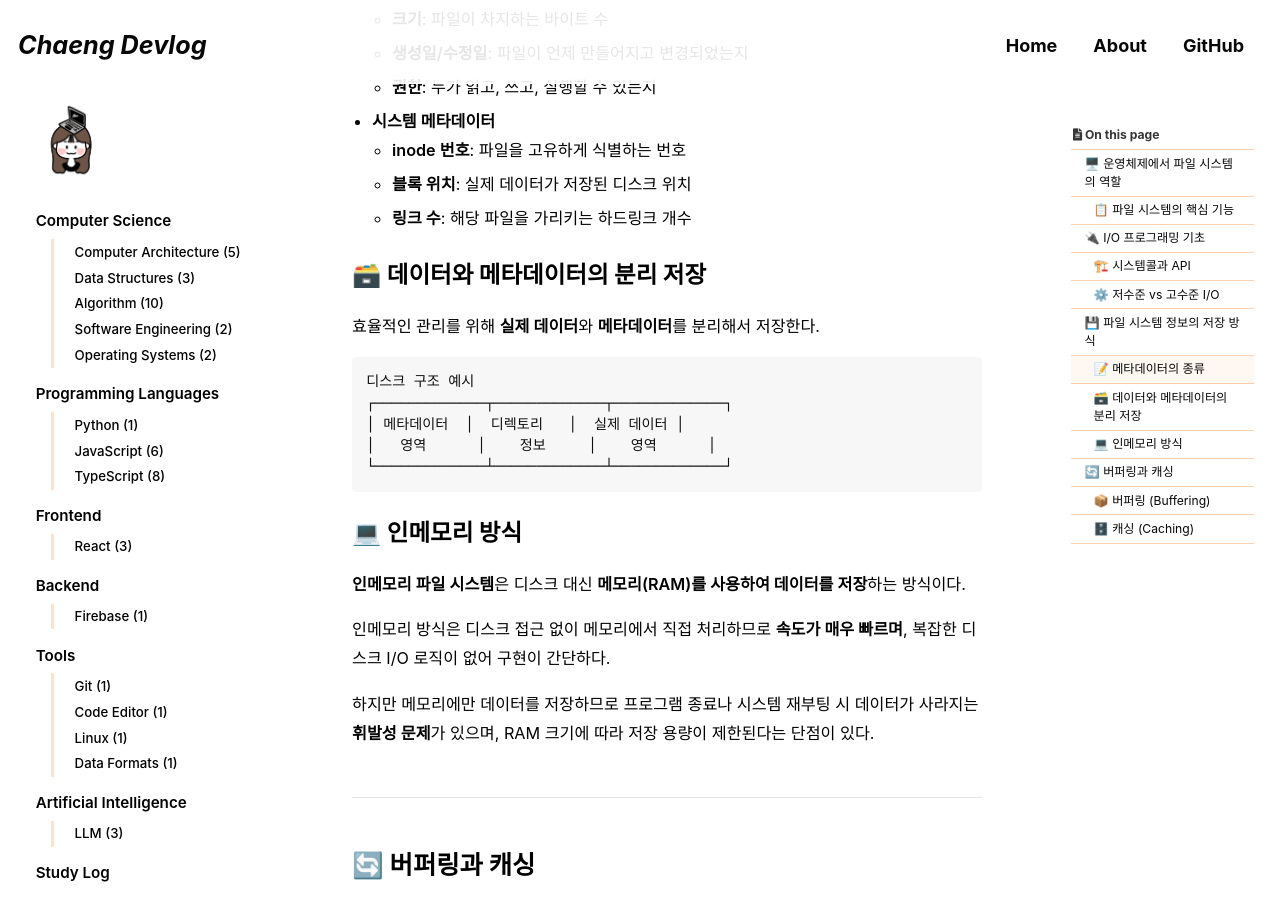
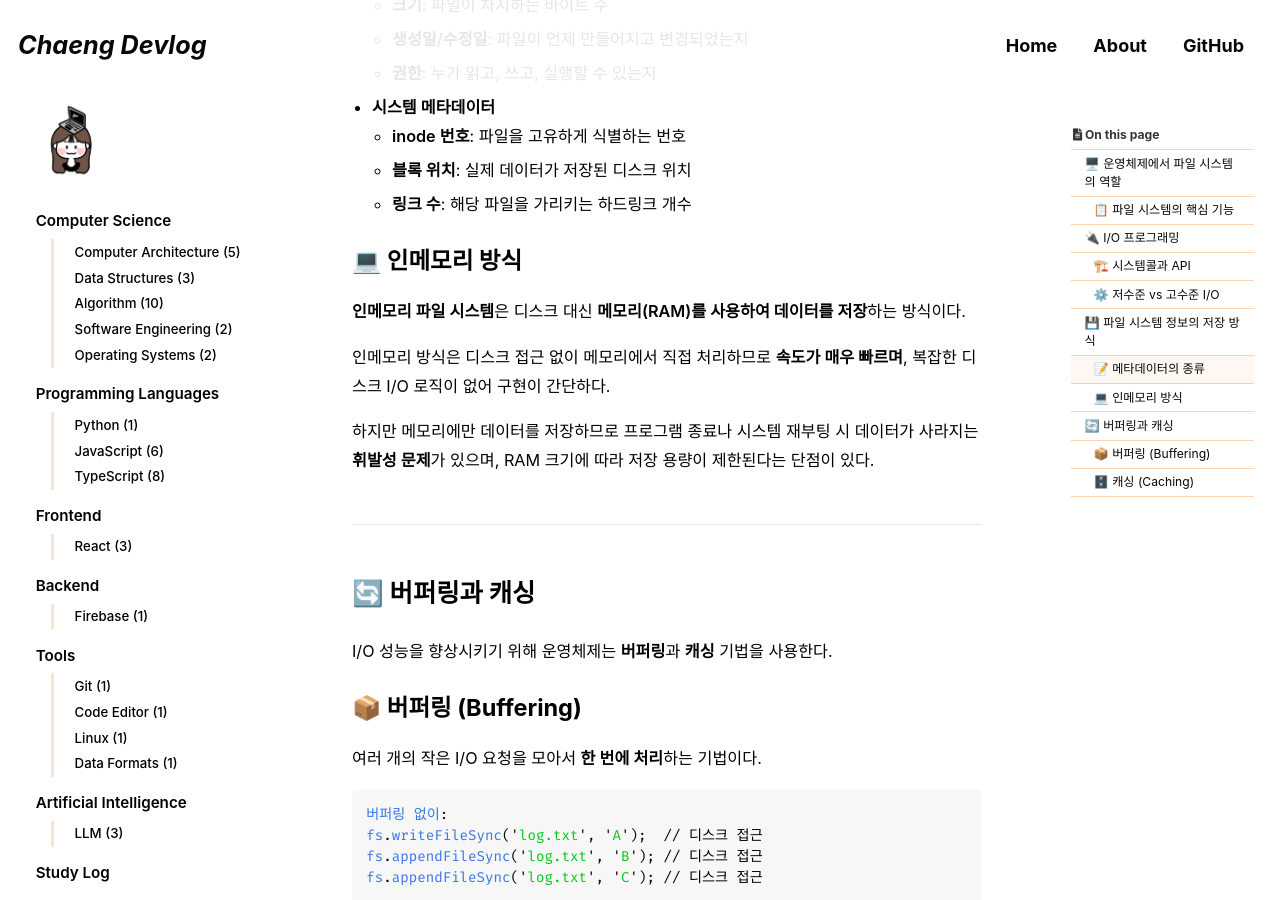
Before and after one commit to cchaeyoung/cchaeyoung.github.io, a Jekyll site: the page built from _posts/2025-07-22-os-filesystem-io-programming.md, in a window 1280 px wide and 900 px high, scrolled down 2397 px. Built offline with Jekyll 4.4.1, drawn with Linux system fonts in a browser that asks for light colours; cached includes are drawn as plain includes; some web fonts are replaced; comment, search, counter and statistics services are not loaded; some of the changed text lies outside the part shown.

Commit message:
docs: Update post about filesystem and I/O programming

````diff
--- a/_posts/2025-07-22-os-filesystem-io-programming.md
+++ b/_posts/2025-07-22-os-filesystem-io-programming.md
@@ -26,27 +26,27 @@
 
 ## 📋 파일 시스템의 핵심 기능
 
-- 1. 하드웨어 추상화
+1. **하드웨어 추상화**
 
-  - HDD, SSD, USB 등 다양한 저장 장치를 **하나의 통일된 인터페이스**로 제공
-  - 물리적 블록과 섹터를 논리적인 파일과 디렉토리로 변환
-  - 사용자는 하드웨어 구조를 몰라도 파일 이름만으로 접근 가능
+   - HDD, SSD, USB 등 다양한 저장 장치를 **하나의 통일된 인터페이스**로 제공
+   - 물리적 블록과 섹터를 논리적인 파일과 디렉토리로 변환
+   - 사용자는 하드웨어 구조를 몰라도 파일 이름만으로 접근 가능
 
-- 2. 자원 관리
+2. **자원 관리**
 
-  - 저장 공간의 할당과 해제
-  - 동시 접근 제어 및 잠금 메커니즘
-  - 메모리와 디스크 간의 버퍼 관리
+   - 저장 공간의 할당과 해제
+   - 동시 접근 제어 및 잠금 메커니즘
+   - 메모리와 디스크 간의 버퍼 관리
 
-- 3. 보안 및 권한 관리
+3. **보안 및 권한 관리**
 
-  - 파일별, 사용자별 접근 권한 설정
-  - 읽기, 쓰기, 실행 권한의 세분화된 제어
-  - 시스템 파일 보호
+   - 파일별, 사용자별 접근 권한 설정
+   - 읽기, 쓰기, 실행 권한의 세분화된 제어
+   - 시스템 파일 보호
 
 ---
 
-# 🔌 I/O 프로그래밍 기초
+# 🔌 I/O 프로그래밍
 
 I/O 프로그래밍은 Input/Output, 즉 **입출력 데이터를 다루는 프로그래밍 방식**이다. 파일 시스템을 통해 파일이나 디렉토리에 접근하는 작업도 포함된다.
 
@@ -106,18 +106,6 @@
   - **블록 위치**: 실제 데이터가 저장된 디스크 위치
   - **링크 수**: 해당 파일을 가리키는 하드링크 개수
 
-## 🗃️ 데이터와 메타데이터의 분리 저장
-
-효율적인 관리를 위해 **실제 데이터**와 **메타데이터**를 분리해서 저장한다.
-
-```
-디스크 구조 예시
-┌─────────────┬─────────────┬─────────────┐
-│ 메타데이터  │  디렉토리   │  실제 데이터 │
-│   영역      │    정보     │    영역      │
-└─────────────┴─────────────┴─────────────┘
-```
-
 ## 💻 인메모리 방식
 
 **인메모리 파일 시스템**은 디스크 대신 **메모리(RAM)를 사용하여 데이터를 저장**하는 방식이다.
````
Also changed, not shown: other parts of _posts/2025-07-22-os-filesystem-io-programming.md (+2 -2 lines).
